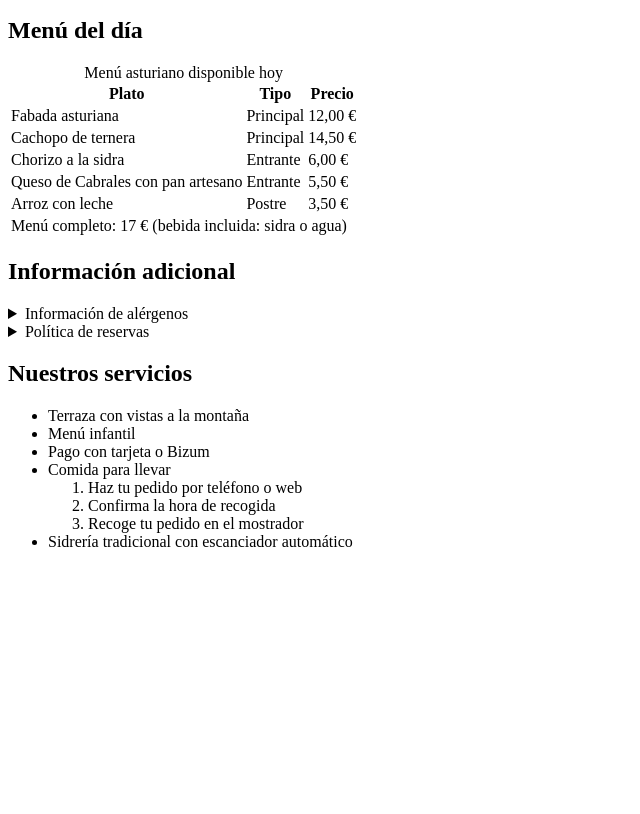
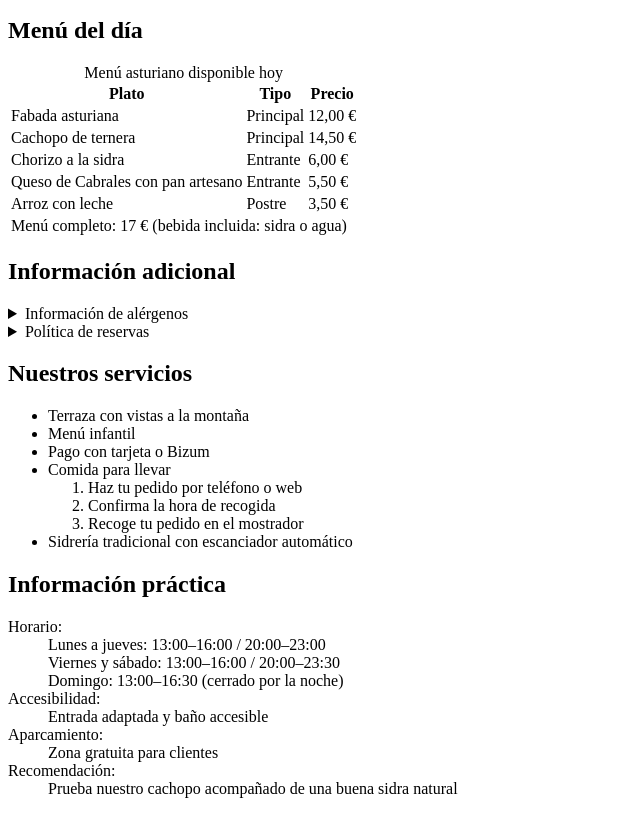
Before and after one commit to JD25DAM/sabores-dam, a plain HTML site: page index.html in a window 1280 px wide. Shown: the part 153-967 px from the top of the page, without its empty margins (0-640 px from the left). Before the commit the page ends 800 px from the top, so only its background shows below. Drawn offline with Linux system fonts and the light colour scheme.

Commit message:
6. Añadir información práctica con dl

```diff
--- a/index.html
+++ b/index.html
@@ -104,6 +104,22 @@
                 <li>Sidrería tradicional con escanciador automático</li>
             </ul>
         </article>
+
+        <aside>
+            <h2>Información práctica</h2>
+            <dl>
+                <dt>Horario:</dt>
+                <dd>Lunes a jueves: 13:00–16:00 / 20:00–23:00</dd>
+                <dd>Viernes y sábado: 13:00–16:00 / 20:00–23:30</dd>
+                <dd>Domingo: 13:00–16:30 (cerrado por la noche)</dd>
+                <dt>Accesibilidad:</dt>
+                <dd>Entrada adaptada y baño accesible</dd>
+                <dt>Aparcamiento:</dt>
+                <dd>Zona gratuita para clientes</dd>
+                <dt>Recomendación:</dt>
+                <dd>Prueba nuestro cachopo acompañado de una buena sidra natural</dd>
+            </dl>
+        </aside>
     </main>
 </body>
 </html>
```
